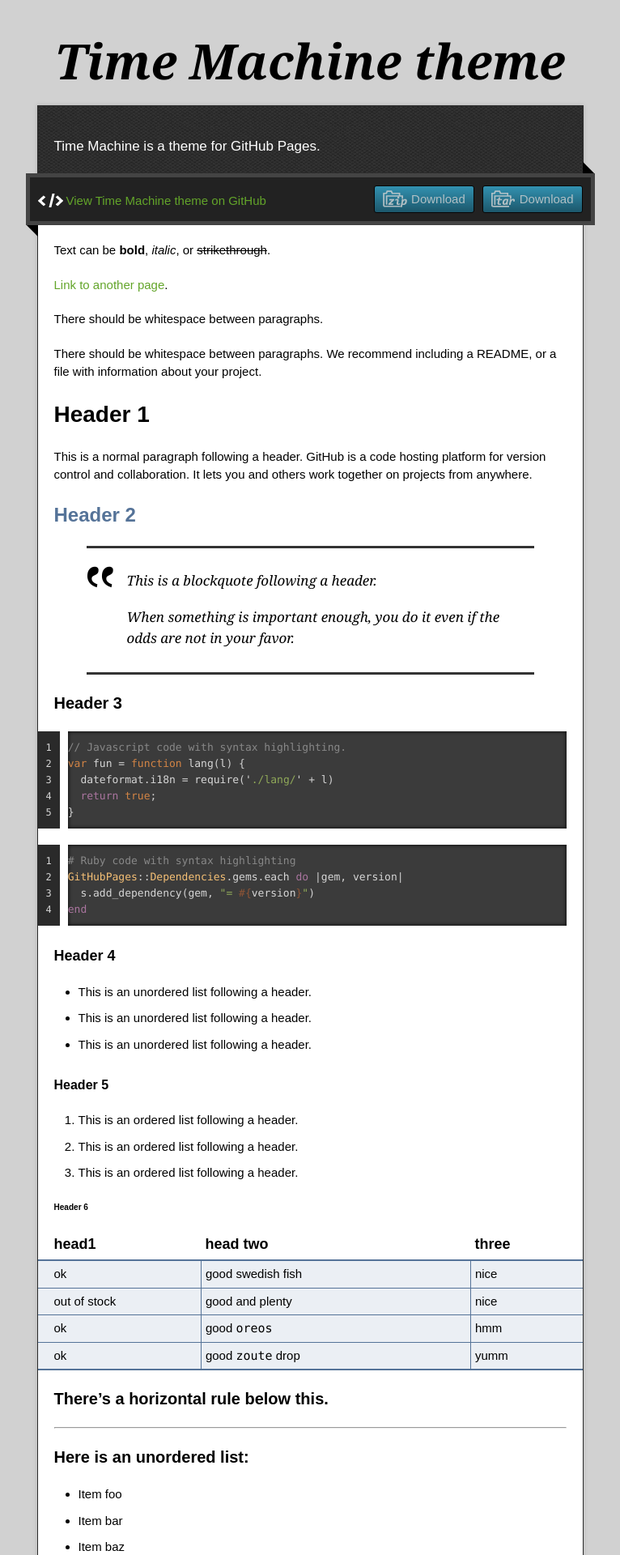
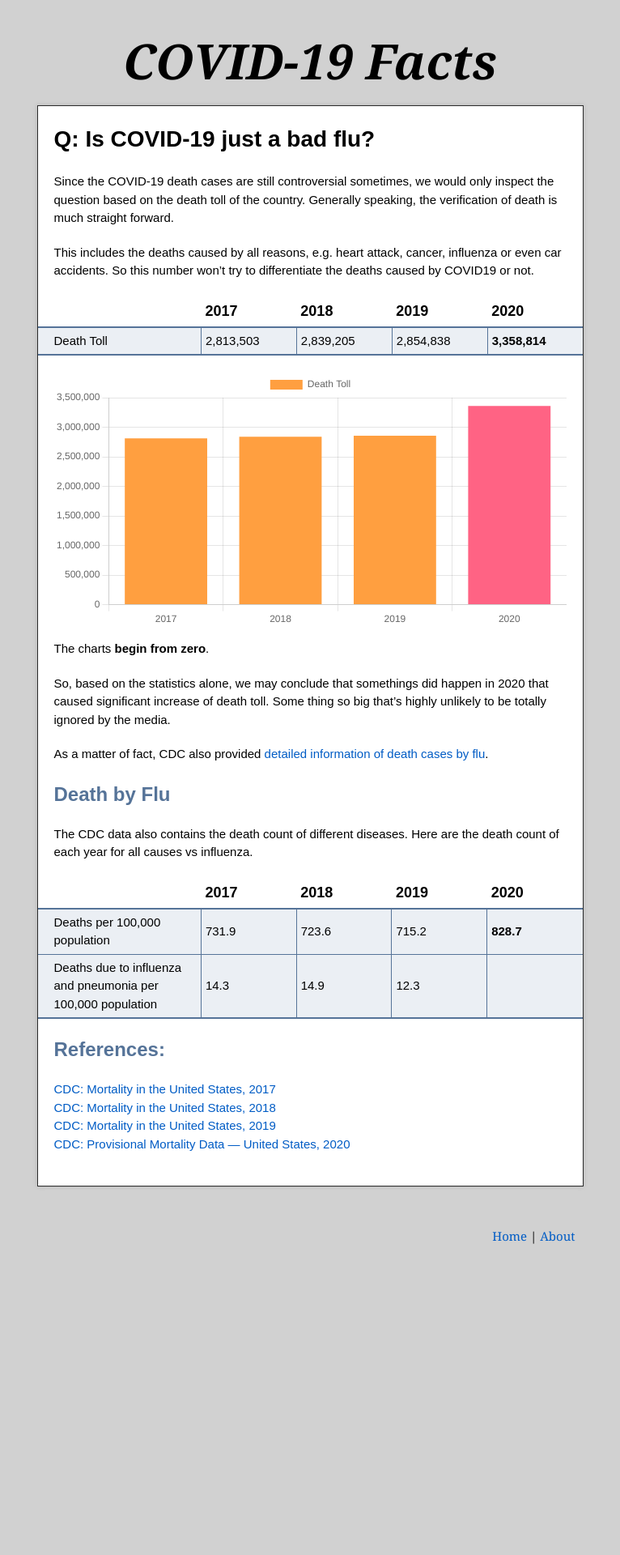
Before and after one commit to covid19facts/covid19facts.github.io, a Jekyll site: the page built from index.md, in a window 1280 px wide. Shown: the top 1920 px of the page at 81% size, without its empty margins (257-1023 px from the left). Built offline with Jekyll 4.4.1, drawn with Linux system fonts in a browser that asks for light colours; our own code applies the rules of GitHub Pages for plain Markdown files; after the commit the page ends 1658 px from its top, so only the background shows below that; some of the changed text lies outside the part shown.

Commit message:
updated content

````diff
--- a/_config.yml
+++ b/_config.yml
@@ -1,5 +1,4 @@
-title: Time Machine theme
-description: Time Machine is a theme for GitHub Pages.
-show_downloads: true
+title: COVID-19 Facts
+show_downloads: false
 google_analytics:
 theme: jekyll-theme-time-machine
--- a/_layouts/default.html
+++ b/_layouts/default.html
@@ -9,11 +9,14 @@
 
   <link rel="stylesheet" href="{{ '/assets/css/style.css?v=' | append: site.github.build_revision | relative_url }}">
   <script src="https://code.jquery.com/jquery-1.12.4.min.js" integrity="sha256-ZosEbRLbNQzLpnKIkEdrPv7lOy9C27hHQ+Xp8a4MxAQ=" crossorigin="anonymous"></script>
+  <script src="https://cdn.jsdelivr.net/npm/chart.js"></script>
   <script src="{{ '/assets/js/script.js' | relative_url }}"></script>
 
 {% seo %}
 
   {% include head-custom.html %}
+
+
 </head>
 
 <body>
@@ -23,47 +26,18 @@
       <h1 class="title">{{ site.title | default: site.github.repository_name }}</h1>
     </header>
     <div id="container">
-      <p class="tagline">{{ site.description | default: site.github.project_tagline }}</p>
       <div id="main" role="main">
-        <div class="download-bar">
-        <div class="inner">
-          {% if site.show_downloads %}
-          <a href="{{ site.github.tar_url }}" class="download-button tar"><span>Download</span></a>
-          <a href="{{ site.github.zip_url }}" class="download-button zip"><span>Download</span></a>
-          {% endif %}
-          <a href="{{ site.github.repository_url }}" class="code">View {{ site.title | default: site.github.repository_name }} on GitHub</a>
-        </div>
-        <span class="blc"></span><span class="trc"></span>
-        </div>
         <article class="markdown-body">
           {{ content }}
         </article>
       </div>
+
     </div>
     <footer>
-      <div class="owner">
-      {% if site.github.is_project_page %}
-      <p><a href="{{ site.github.owner_url }}" class="avatar"><img src="{{ site.github.owner_gravatar_url }}" width="48" height="48"></a> <a href="{{ site.github.owner_url }}">{{ site.github.owner_name }}</a> maintains <a href="{{ site.github.repository_url }}">{{ site.title | default: site.github.repository_name }}</a></p>
-      {% endif %}
+      <a href='./index.html'>Home</a> | <a href='./about.html'>About</a>
+    </footer>
 
-       {% if site.github.is_user_page %}
-      <p><a href="{{ site.github.owner_url }}" class="avatar"><img src="{{ site.github.owner_gravatar_url }}" width="48" height="48"></a>View <a href="{{ site.github.owner_url }}">{{ site.github.owner_name }}</a> on <a href="https://www.github.com">GitHub</a></p>
-      {% endif %}
+  </div>
 
-      </div>
-      <div class="creds">
-        <small>This page generated using <a href="https://pages.github.com/">GitHub Pages</a><br>theme by <a href="https://twitter.com/jonrohan/">Jon Rohan</a></small>
-      </div>
-    </footer>
-  </div>
-  <div class="current-section">
-    <a href="#top">Scroll to top</a>
-    {% if site.show_downloads %}
-    <a href="{{ site.github.tar_url }}" class="tar">tar</a>
-    <a href="{{ site.github.zip_url }}" class="zip">zip</a>
-    <a href="{{ site.github.repository_url }}" class="code">source code</a>
-    {% endif %}
-    <p class="name"></p>
-  </div>
 </body>
 </html>
--- a/assets/css/style.scss
+++ b/assets/css/style.scss
@@ -2,3 +2,48 @@
 ---
 
 @import "jekyll-theme-time-machine";
+
+.download-bar {
+	display: none;
+}
+
+.current-section {
+	display: none;
+}
+
+.tagline {
+	display: none;
+}
+
+body #main {
+	padding-bottom: 20px;
+}
+
+
+body #container {
+	background-image: none;
+	background-color: white;
+	margin-bottom: 30px;
+}
+
+/*
+h1.title {
+	font-size: 55px;
+}
+*/
+
+a, a:visited, a:hover {
+	color: rgb(0, 92, 197)
+}
+
+footer {
+	margin-top: 50px;
+	margin-right: 10px;
+	font-family: Georgia, serif;
+	text-align: right;
+}
+
+
+.markdown-body td:first-child {
+	width: unset;
+}
--- a/index.html
+++ /dev/null
@@ -1 +0,0 @@
-covid19 facts
--- a/index.md
+++ b/index.md
@@ -2,122 +2,80 @@
 layout: default
 ---
 
-Text can be **bold**, _italic_, or ~~strikethrough~~.
+# Q: Is COVID-19 just a bad flu?
 
-[Link to another page](./another-page.html).
+Since the COVID-19 death cases are still controversial sometimes, we would only inspect the question based on the death toll of the country. Generally speaking, the verification of death is much straight forward.
 
-There should be whitespace between paragraphs.
-
-There should be whitespace between paragraphs. We recommend including a README, or a file with information about your project.
-
-# Header 1
-
-This is a normal paragraph following a header. GitHub is a code hosting platform for version control and collaboration. It lets you and others work together on projects from anywhere.
-
-## Header 2
-
-> This is a blockquote following a header.
->
-> When something is important enough, you do it even if the odds are not in your favor.
-
-### Header 3
-
-```js
-// Javascript code with syntax highlighting.
-var fun = function lang(l) {
-  dateformat.i18n = require('./lang/' + l)
-  return true;
-}
-```
-
-```ruby
-# Ruby code with syntax highlighting
-GitHubPages::Dependencies.gems.each do |gem, version|
-  s.add_dependency(gem, "= #{version}")
-end
-```
-
-#### Header 4
-
-*   This is an unordered list following a header.
-*   This is an unordered list following a header.
-*   This is an unordered list following a header.
-
-##### Header 5
-
-1.  This is an ordered list following a header.
-2.  This is an ordered list following a header.
-3.  This is an ordered list following a header.
-
-###### Header 6
-
-| head1        | head two          | three |
-|:-------------|:------------------|:------|
-| ok           | good swedish fish | nice  |
-| out of stock | good and plenty   | nice  |
-| ok           | good `oreos`      | hmm   |
-| ok           | good `zoute` drop | yumm  |
-
-### There's a horizontal rule below this.
-
-* * *
-
-### Here is an unordered list:
-
-*   Item foo
-*   Item bar
-*   Item baz
-*   Item zip
-
-### And an ordered list:
-
-1.  Item one
-1.  Item two
-1.  Item three
-1.  Item four
-
-### And a nested list:
-
-- level 1 item
-  - level 2 item
-  - level 2 item
-    - level 3 item
-    - level 3 item
-- level 1 item
-  - level 2 item
-  - level 2 item
-  - level 2 item
-- level 1 item
-  - level 2 item
-  - level 2 item
-- level 1 item
-
-### Small image
-
-![Octocat](https://github.githubassets.com/images/icons/emoji/octocat.png)
-
-### Large image
-
-![Branching](https://guides.github.com/activities/hello-world/branching.png)
+This includes the deaths caused by all reasons, e.g. heart attack, cancer, influenza or even car accidents. So this number won't try to differentiate the deaths caused by COVID19 or not.
 
 
-### Definition lists can be used with HTML syntax.
+|| 2017 | 2018 | 2019 | 2020 |
+|:-----|:-----|:-----|:-----|:-----|
+|Death Toll|2,813,503|2,839,205|2,854,838|<strong>3,358,814</strong>|
 
-<dl>
-<dt>Name</dt>
-<dd>Godzilla</dd>
-<dt>Born</dt>
-<dd>1952</dd>
-<dt>Birthplace</dt>
-<dd>Japan</dd>
-<dt>Color</dt>
-<dd>Green</dd>
-</dl>
 
-```
-Long, single-line code blocks should not wrap. They should horizontally scroll if they are too long. This line should be long enough to demonstrate this.
-```
+<div>
+  <canvas id="myChart"></canvas>
+</div>
 
-```
-The final element.
-```
+
+
+The charts <strong>begin from zero</strong>.
+
+So, based on the statistics alone, we may conclude that somethings did happen in 2020 that caused significant increase of death toll. Some thing so big that's highly unlikely to be totally ignored by the media.
+
+
+As a matter of fact, CDC also provided [detailed information of death cases by flu](./death-by-flu.html).
+
+## Death by Flu
+
+The CDC data also contains the death count of different diseases. Here are the death count of each year for all causes vs influenza.
+
+|| 2017 | 2018 | 2019 | 2020 |
+|:-----|:-----|:-----|:-----|:-----|
+|Deaths per 100,000 population|731.9|723.6|715.2|<strong>828.7</strong>|
+|Deaths due to influenza and pneumonia per 100,000 population|14.3|14.9|12.3||
+
+
+## References:
+[CDC: Mortality in the United States, 2017](https://www.cdc.gov/nchs/products/databriefs/db328.htm)<br/>
+[CDC: Mortality in the United States, 2018](https://www.cdc.gov/nchs/products/databriefs/db355.htm)<br/>
+[CDC: Mortality in the United States, 2019](https://www.cdc.gov/nchs/products/databriefs/db395.htm)<br/>
+[CDC: Provisional Mortality Data — United States, 2020](https://www.cdc.gov/mmwr/volumes/70/wr/mm7014e1.htm)
+
+
+
+  <script>
+
+
+    $(document).ready(function(){
+
+      const labels = [
+        '2017',
+        '2018',
+        '2019',
+        '2020',
+      ];
+
+      const data = {
+        labels: labels,
+        datasets: [{
+          label: 'Death Toll',
+          backgroundColor: ['rgb(255, 159, 64)','rgb(255, 159, 64)','rgb(255, 159, 64)', 'rgb(255, 99, 132)'],
+          data: [2813503, 2839205, 2854838, 3358814],
+        }],
+      };
+
+      const config = {
+        type: 'bar',
+        data: data,
+      };
+
+      var myChart = new Chart(
+          document.getElementById('myChart'),
+          config,
+
+        );
+    });
+
+  </script>
````
Also changed, not shown: about.md (added, +13 -0 lines).
